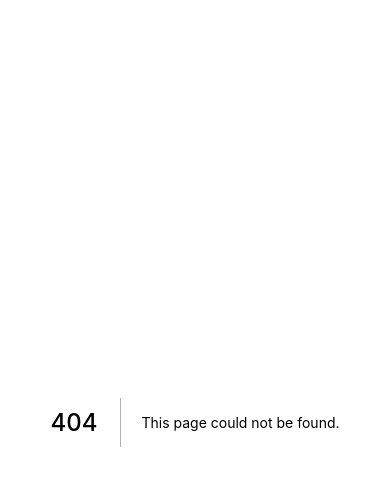
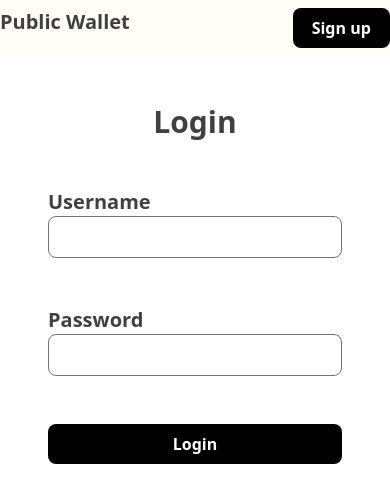
Before and after one commit to turcottep/cryptus, a Next.js app in the folder cryptus-app/: page /loginpage in a window 390 px wide. Before the commit this address had no page. Shown: the top 502 px of the page. Built offline with nearby package versions, Linux system fonts and the light colour scheme; no server answers.

Commit message:
Added login page & phone navbar component
Tristan et Jérémie

```diff
--- /dev/null
+++ b/cryptus-app/components/PhoneNavbar.tsx
@@ -0,0 +1,34 @@
+import React from "react";
+import { signIn, signOut, useSession } from "next-auth/client";
+
+export default function PhoneNavbar() {
+  const [session, loading] = useSession();
+
+  return (
+    <div id="header" className="w-full top-0 text-black bg-coquille">
+      <div className="w-full h-full py-2">
+        <div className="grid grid-cols-2 justify-center" >
+            <div className="col-start-1 col-span-1">
+                <a
+                    className="align-middle toggleColour text-gray-700 no-underline hover:no-underline font-bold text-xl lg:text-2xl"
+                    href="#"
+                >
+                Public Wallet
+                </a>
+          </div>
+          <div className="col-start-2 col-span-1 ">
+              <div className="float-right w-full">
+              <button
+                type="submit"
+                className="submit 2xl:text-xl text-center bg-black text-white font-bold rounded-lg w-3/6 float-right py-2"
+                >
+                Sign up
+            </button>
+              </div>
+          </div>
+        </div>
+      </div>
+      {/* <hr className="border-b border-red-400 opacity-25 my-0 py-0" /> */}
+    </div>
+  );
+}
--- /dev/null
+++ b/cryptus-app/pages/loginpage.tsx
@@ -0,0 +1,66 @@
+import { useRouter } from "next/router";
+import React from "react";
+import PhoneNavbar from "../components/PhoneNavbar";
+
+export default function post(props) {
+  const router = useRouter();
+  console.log(router, "routes");
+  return (
+    <div className="bg-instagram">
+      <main className="xl:max-w-xl">
+        <div className="flex flex-col">
+          <PhoneNavbar />
+          <div className="flex flex-col items-center">
+            <h2 className="toggleColour mt-12 text-gray-700 no-underline hover:no-underline font-bold text-3xl lg:text-2xl">
+                Login
+            </h2>
+          </div>
+          <div className="flex flex-col mt-12">
+          <form
+              id="form"
+              className="form w-full"
+            //   onSubmit={this.handleSubmit}
+            >
+              <div className="flex xl:text-xl flex-col lg:flex-row mx-12 ">
+                <label
+                    className="toggleColour text-gray-700 no-underline hover:no-underline font-bold text-xl lg:text-2xl text-left"
+                    htmlFor="username">
+                    Username
+                </label>
+                <input
+                  type="username"
+                  className="w-full bg-white lg:text-left rounded-lg px-2 py-2 border border-gray-500 "
+                  name="entry.217945379"
+                  id="username"
+                //   value={this.state.value}
+                //   onChange={this.handleChange}
+                  required
+                />
+                <label
+                    className="toggleColour mt-12 text-gray-700 no-underline hover:no-underline font-bold text-xl lg:text-2xl"
+                    htmlFor="password">
+                    Password
+                </label>
+                <input
+                  type="password"
+                  className="w-full bg-white lg:text-left rounded-lg px-2 py-2 border border-gray-500 "
+                  name="entry.217945379"
+                  id="password"
+                //   value={this.state.value}
+                //   onChange={this.handleChange}
+                  required
+                />
+                <button
+                  type="submit"
+                  className="submit mt-12 md:px-4 2xl:text-xl text-center whitespace-nowrap bg-black text-white font-bold rounded-lg w-full lg:w-2/5 px-2 py-2"
+                  >
+                  Login
+                </button>
+              </div>
+            </form>
+          </div>
+        </div>
+      </main>
+    </div>
+  );
+}
```
